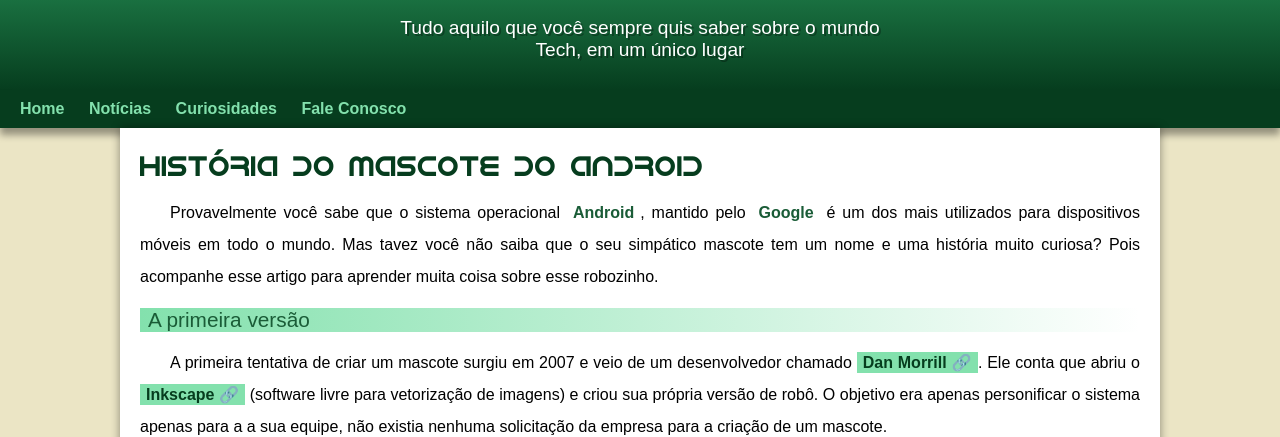
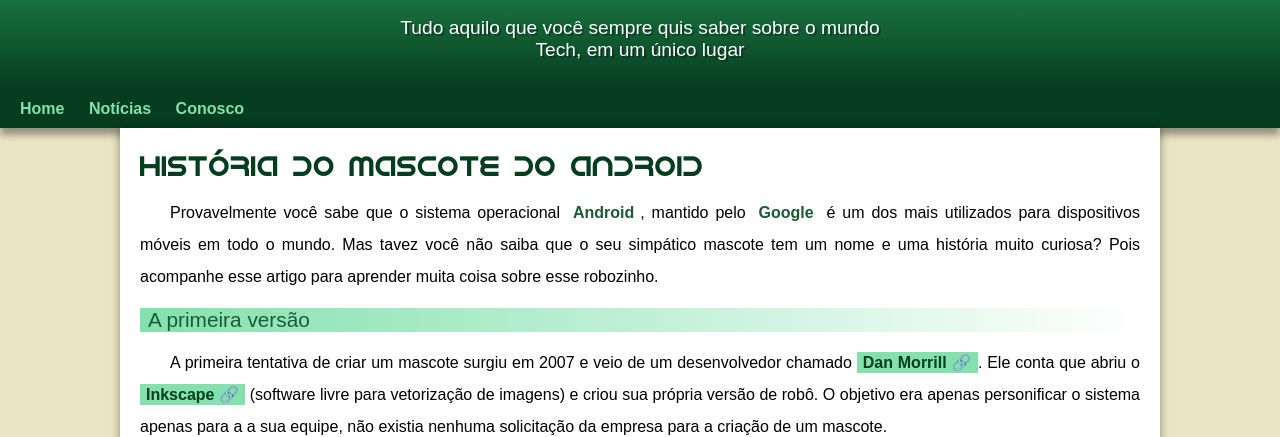
Before and after one commit to fernandogutierrezz/html-css, a plain HTML site: page modulo-2/desafio/index.html in a window 1280 px wide. Shown: the part 100-537 px from the top of the page. Drawn offline with Linux system fonts and the light colour scheme.

Commit message:
atualizacao
Atualização do cabeçalho

```diff
--- a/modulo-2/desafio/estilo/estilo.css
+++ b/modulo-2/desafio/estilo/estilo.css
@@ -54,7 +54,7 @@ header > p{
     padding-left: 10px;
     padding-right: 10px;
     text-shadow: 2px 2px 0px rgba(0, 0, 0, 0.315);
-    margin-bottom: 20px;
+    padding-bottom: 25px;
 }
 nav{
     background-color: var(--cor5);
--- a/modulo-2/desafio/index.html
+++ b/modulo-2/desafio/index.html
@@ -16,8 +16,7 @@
     <nav>
         <a href="#">Home</a>
         <a href="#">Notícias</a>
-        <a href="#">Curiosidades</a>
-        <a href="#">Fale Conosco</a>
+        <a href="#">Conosco</a>
     </nav>
     <main>
         <article>
```
